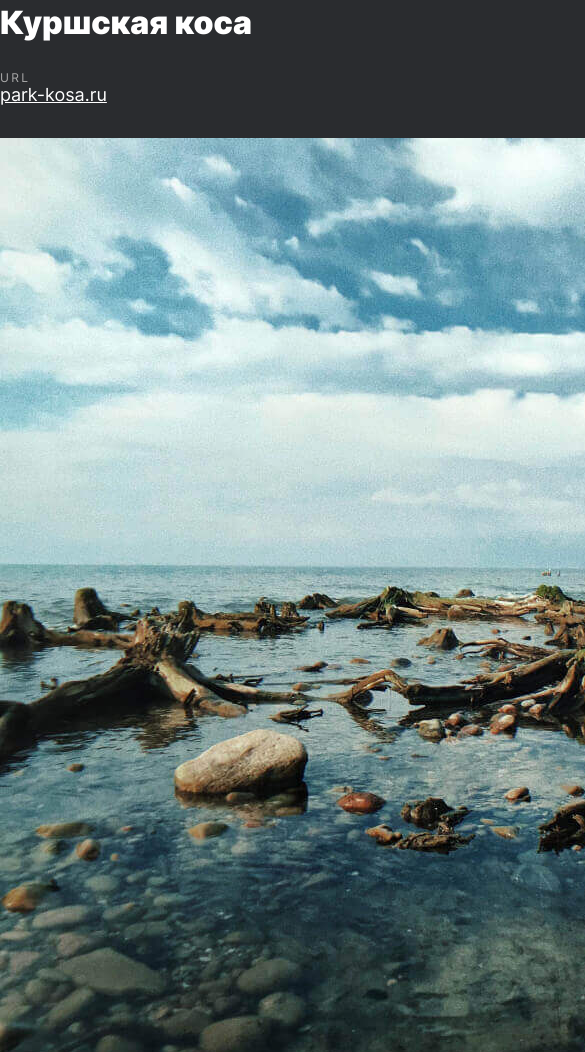
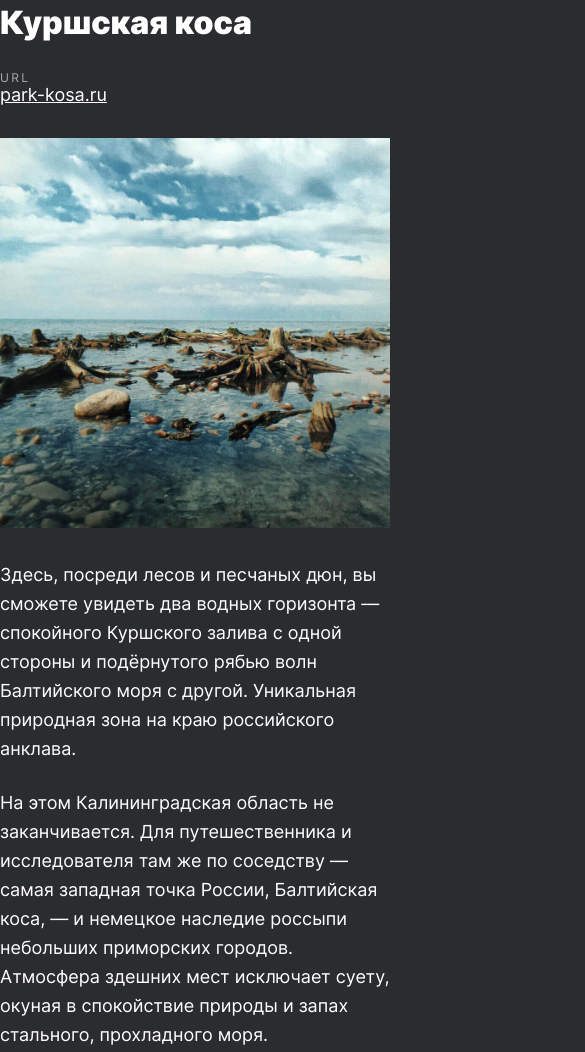
Before and after one commit to alinasmirnova/russian-travel, a plain HTML site: page index.html in a window 390 px wide. Shown: the part 4800-5852 px from the top of the page, 585 px wide, since content can reach past the window. Drawn offline with Linux system fonts and the light colour scheme; files whose address does not match are found by name.

Commit message:
Правильные отступы между картинкой и текстом

```diff
--- a/blocks/place/__image/place__image.css
+++ b/blocks/place/__image/place__image.css
@@ -0,0 +1,4 @@
+.place__image {
+    grid-area: image;
+    width: 100%;
+}
--- a/blocks/place/place.css
+++ b/blocks/place/place.css
@@ -5,17 +5,20 @@
         "image description";
     grid-column-gap: 40px;
     grid-row-gap: 48px;
+    grid-template-columns: minmax(min-content, 460px) 50%;
 }
 
 @media (max-width : 1279px) {
     .place {
         grid-column-gap: 32px;
+        grid-template-columns: minmax(min-content, 440px) 50%;
     }
 }
 
 @media (max-width : 1023px) {
     .place {
         grid-column-gap: 28px;
+        grid-template-columns: minmax(min-content, 340px) 50%;
     }
 }
 
@@ -27,5 +30,7 @@
             "image"
             "description";
         grid-row-gap: 32px;
+        grid-template-columns: minmax(min-content, max-content);
+        grid-template-rows: max-content;
     }
 }
```
